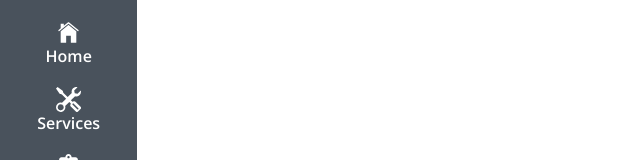
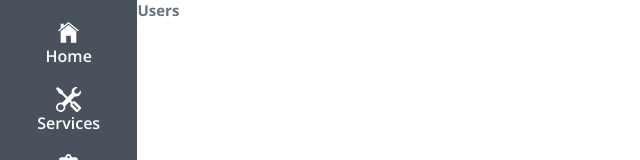
Before and after one commit to frangabriel13/restful, a React (Vite) app in the folder client/: page /dashboard/users in a window 1280 px wide. Shown: the top 160 px of the page, without its empty margins (0-640 px from the left). Built offline with nearby package versions, Linux system fonts and the light colour scheme; sample sign-in values are in the browser's storage.

Commit message:
camvbios

```diff
--- a/client/src/components/dashboard/Dashboard.jsx
+++ b/client/src/components/dashboard/Dashboard.jsx
@@ -5,6 +5,7 @@ import SideBar from "./sideBar/SideBar";
 import DashService from "./dashService/DashService";
 import Management from "./management/Management";
 import FuneralHome from "./funeralHome/FuneralHome";
+import Users from "./users/Users";
 
 const Dashboard = () => {
   return (
@@ -15,6 +16,7 @@ const Dashboard = () => {
           <Route path="services" element={<DashService />} />
           <Route path="orders" element={<Management />} />
           <Route path="funeral-homes" element={<FuneralHome />} />
+          <Route path="users" element={<Users />} />
         </Routes>
       </div>
     </div>
--- /dev/null
+++ b/client/src/components/dashboard/users/Users.jsx
@@ -0,0 +1,15 @@
+import React, { useEffect, useState } from "react";
+import s from "./Users.module.css";
+import { useDispatch, useSelector } from "react-redux";
+// import { getUsers, deleteUser } from "../../../redux/actions/userActions";
+
+const Users = () => {
+  return (
+    <div>
+      <h2>Users</h2>
+    </div>
+  )
+};
+
+
+export default Users;
```
Also changed, not shown: client/src/components/dashboard/users/Users.module.css (added).
